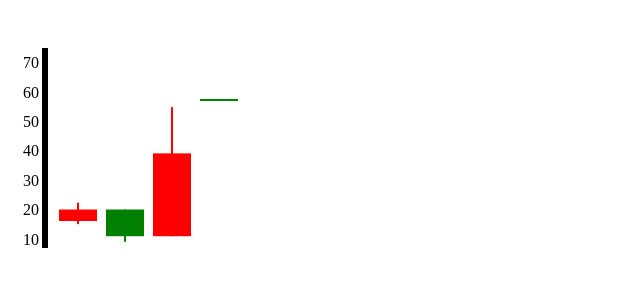
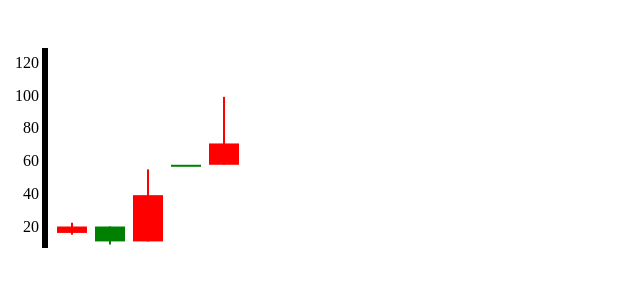
Before and after one commit to tjwudi/d3-stock-diagram, a website: page index.html in a window 1280 px wide. Shown: the whole page, without its empty margins (0-640 px from the left). Drawn offline with nearby package versions, Linux system fonts and the light colour scheme.

Commit message:
refactor

```diff
--- a/app.js
+++ b/app.js
@@ -1,98 +1,3 @@
 d3.json('data.json', function(err, data) {
-  var BAR_THIN_WIDTH = 2;
-  var Y_SCALE_LOWERBOUND = 0;
-  var Y_SCALE_UPPERBOUND = 200;
-  var Y_PADDING_FACTOR = 1.3;
-  var X_SCALE_LOWERBOUND = 0;
-  var X_SCALE_UPPERBOUND = 200;
-  var margin = {
-    LEFT: 40,
-    TOP: 40,
-    RIGHT: 40,
-    BUTTOM: 40
-  };
-
-  var container = d3.select('#diagram').
-    attr('height', margin.TOP + Y_SCALE_UPPERBOUND + margin.BUTTOM).
-    attr('width', margin.LEFT + X_SCALE_UPPERBOUND + margin.RIGHT);
-
-  var diagram = container.append('g').
-    attr('transform', 'translate('+margin.LEFT+','+margin.TOP+')');
-
-  // y scale
-  var yMin = d3.min(data, function(d) {
-    return d.lowest / Y_PADDING_FACTOR;
-  });
-  var yMax = d3.max(data, function(d) {
-    return d.highest * Y_PADDING_FACTOR;
-  });
-  var yScale = d3.scale.linear().
-    domain([yMin, yMax]).
-    range([Y_SCALE_UPPERBOUND, Y_SCALE_LOWERBOUND]);
-
-  // x scale
-  var xScale = d3.scale.ordinal().
-    domain(d3.range(0, data.length)).
-    rangeRoundBands([X_SCALE_LOWERBOUND, X_SCALE_UPPERBOUND], 0.2);
-
-  // Generate bars
-  var bars = diagram.
-    selectAll('rect.bar').
-    data(data).
-    enter().
-    append('rect').
-    classed('bar', true);
-
-  bars.
-    attr('class', function(d) {
-      var className = d.opening < d.closing ? 'bar-raise' : 'bar-fall';
-      return (d3.select(this).attr('class') || '') + ' ' +  className;
-    }).
-    attr('width', function(d) {
-      return xScale.rangeBand();
-    }).
-    attr('height', function(d) {
-      var height = Math.abs(yScale(d.opening) - yScale(d.closing));
-      height = Math.max(height, 2);
-      return height;
-    }).
-    attr('x', function(d, i) {
-      return xScale(i);
-    }).
-    attr('y', function(d) {
-      return yScale(Math.max(d.opening, d.closing));
-    });
-
-  // Generate thin bars
-  var thinbars = diagram.
-    selectAll('rect.thinbar').
-    data(data).
-    enter().
-    append('rect').
-    classed('thinbar', true);
-
-  thinbars.
-    attr('class', function(d) {
-      var className = d.opening < d.closing ? 'bar-raise' : 'bar-fall';
-      return (d3.select(this).attr('class') || '') + ' ' +  className;
-    }).
-    attr('x', function(d, i) {
-      return xScale(i) + xScale.rangeBand() / 2 - BAR_THIN_WIDTH / 2;
-    }).
-    attr('y', function(d, i) {
-      return yScale(d.highest);
-    }).
-    attr('width', function(d) {
-      return BAR_THIN_WIDTH;
-    }).
-    attr('height', function(d) {
-      return Math.abs(yScale(d.highest) - yScale(d.lowest));
-    });
-
-  var yAxis = d3.svg.axis().
-    scale(yScale).
-    orient('left');
-  var yAxisGroup = container.append('g').
-    attr('transform', 'translate('+margin.LEFT+','+margin.TOP+')').
-    call(yAxis);
+  d3.stock.create('#diagram', data);
 });
--- a/d3.stock.js
+++ b/d3.stock.js
@@ -1,5 +1,110 @@
+'use strict';
+
 d3.stock = {};
 
-d3.stock.create = function(el, data) {
+d3.stock.create = function(selector, data) {
+  var that = this;
 
+  this.BAR_THIN_WIDTH = 2;
+  this.Y_SCALE_LOWERBOUND = 0;
+  this.Y_SCALE_UPPERBOUND = 200;
+  this.Y_PADDING_FACTOR = 1.3;
+  this.X_SCALE_LOWERBOUND = 0;
+  this.X_SCALE_UPPERBOUND = 200;
+  this.margin = {
+    LEFT: 40,
+    TOP: 40,
+    RIGHT: 40,
+    BUTTOM: 40
+  };
+
+  this.container = d3.select(selector).
+    attr('height', this.margin.TOP + this.Y_SCALE_UPPERBOUND + this.margin.BUTTOM).
+    attr('width', this.margin.LEFT + this.X_SCALE_UPPERBOUND + this.margin.RIGHT);
+
+  this.diagram = this.container.append('g').
+    attr('transform', 'translate('+this.margin.LEFT+','+this.margin.TOP+')');
+
+  // y scale
+  var yMin = d3.min(data, function(d) {
+    return d.lowest / that.Y_PADDING_FACTOR;
+  });
+  var yMax = d3.max(data, function(d) {
+    return d.highest * that.Y_PADDING_FACTOR;
+  });
+  this.yScale = d3.scale.linear().
+    domain([yMin, yMax]).
+    range([this.Y_SCALE_UPPERBOUND, this.Y_SCALE_LOWERBOUND]);
+
+  // x scale
+  this.xScale = d3.scale.ordinal().
+    domain(d3.range(0, data.length)).
+    rangeRoundBands([this.X_SCALE_LOWERBOUND, this.X_SCALE_UPPERBOUND], 0.2);
+
+  this.update(data);
 };
+
+d3.stock.update = function(data) {
+  var that = this;
+  var bars = this.diagram.
+    selectAll('rect.bar').
+    data(data);
+  bars.
+    enter().
+    append('rect').
+    classed('bar', true).
+    attr('class', function(d) {
+      var className = d.opening < d.closing ? 'bar-raise' : 'bar-fall';
+      return (d3.select(this).attr('class') || '') + ' ' +  className;
+    }).
+    attr('width', function(d) {
+      return that.xScale.rangeBand();
+    }).
+    attr('height', function(d) {
+      var height = Math.abs(that.yScale(d.opening) - that.yScale(d.closing));
+      height = Math.max(height, 2);
+      return height;
+    }).
+    attr('x', function(d, i) {
+      return that.xScale(i);
+    }).
+    attr('y', function(d) {
+      return that.yScale(Math.max(d.opening, d.closing));
+    });
+  bars.exit().remove();
+
+  // Generate thin bars
+  var thinbars = this.diagram.
+    selectAll('rect.thinbar').
+    data(data);
+  thinbars.
+    enter().
+    append('rect').
+    classed('thinbar', true).
+    attr('class', function(d) {
+      var className = d.opening < d.closing ? 'bar-raise' : 'bar-fall';
+      return (d3.select(this).attr('class') || '') + ' ' +  className;
+    }).
+    attr('x', function(d, i) {
+      return that.xScale(i) + that.xScale.rangeBand() / 2 - that.BAR_THIN_WIDTH / 2;
+    }).
+    attr('y', function(d, i) {
+      return that.yScale(d.highest);
+    }).
+    attr('width', function(d) {
+      return that.BAR_THIN_WIDTH;
+    }).
+    attr('height', function(d) {
+      return Math.abs(that.yScale(d.highest) - that.yScale(d.lowest));
+    });
+  thinbars.exit().remove();
+
+  // Create axis
+  var yAxis = d3.svg.axis().
+    scale(this.yScale).
+    ticks(5).
+    orient('left');
+  var yAxisGroup = this.container.append('g').
+    attr('transform', 'translate('+that.margin.LEFT+','+that.margin.TOP+')').
+    call(yAxis);
+};
--- a/data.json
+++ b/data.json
@@ -2,5 +2,6 @@
   {"opening": 16.28, "closing": 20.19, "highest": 22.50, "lowest": 15.22 },
   {"opening": 20.19, "closing": 11.10, "highest": 20.19, "lowest": 9.22 },
   {"opening": 11.10, "closing": 39.29, "highest": 55.00, "lowest": 11.10 },
-  {"opening": 57.80, "closing": 57.80, "highest": 57.80, "lowest": 57.80 }
+  {"opening": 57.80, "closing": 57.80, "highest": 57.80, "lowest": 57.80 },
+  {"opening": 57.80, "closing": 70.80, "highest": 99.20, "lowest": 57.80 }
 ]
--- a/index.html
+++ b/index.html
@@ -8,6 +8,7 @@
   <body>
     <svg id="diagram"></svg>
     <script src="bower_components/d3/d3.min.js" charset="utf-8"></script>
+    <script src="d3.stock.js" charset="utf-8"></script>
     <script src="app.js" charset="utf-8"></script>
   </body>
 </html>
```
